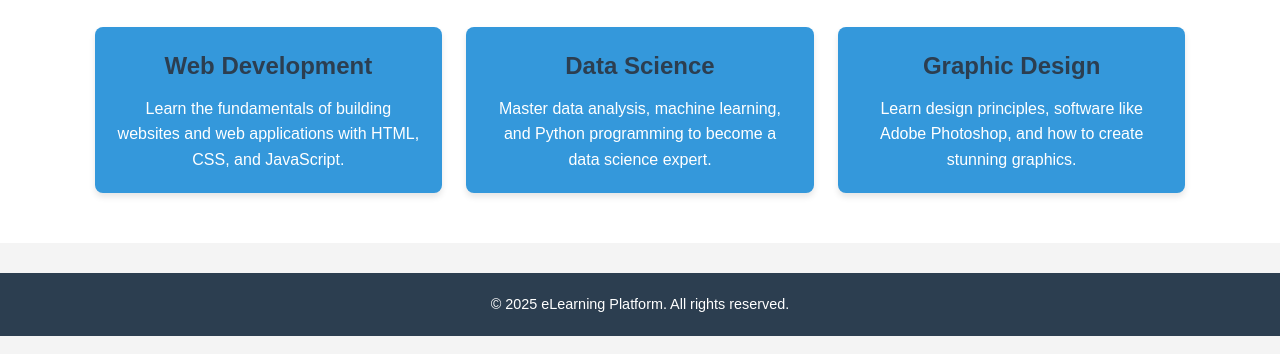
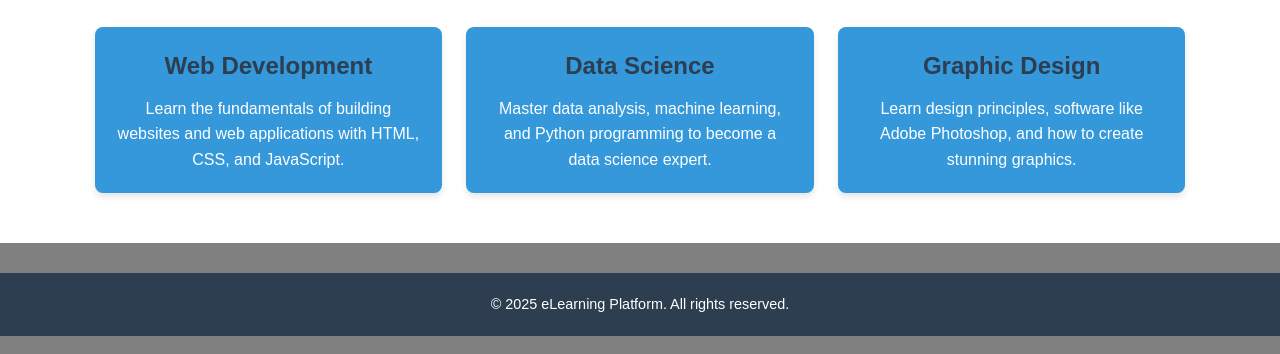
Before and after one commit to Piyush0896555556/Statics, a website: page src/index.html in a window 1280 px wide. Shown: the part 446-800 px from the top of the page. Drawn offline with Linux system fonts and the light colour scheme.

Commit message:
Update styles.css

```diff
--- a/src/styles.css
+++ b/src/styles.css
@@ -8,7 +8,7 @@
 body {
     font-family: Arial, sans-serif;
     line-height: 1.6;
-    background-color: #f4f4f4;
+    background-color: gray;
     color: #333;
 }
 
```
